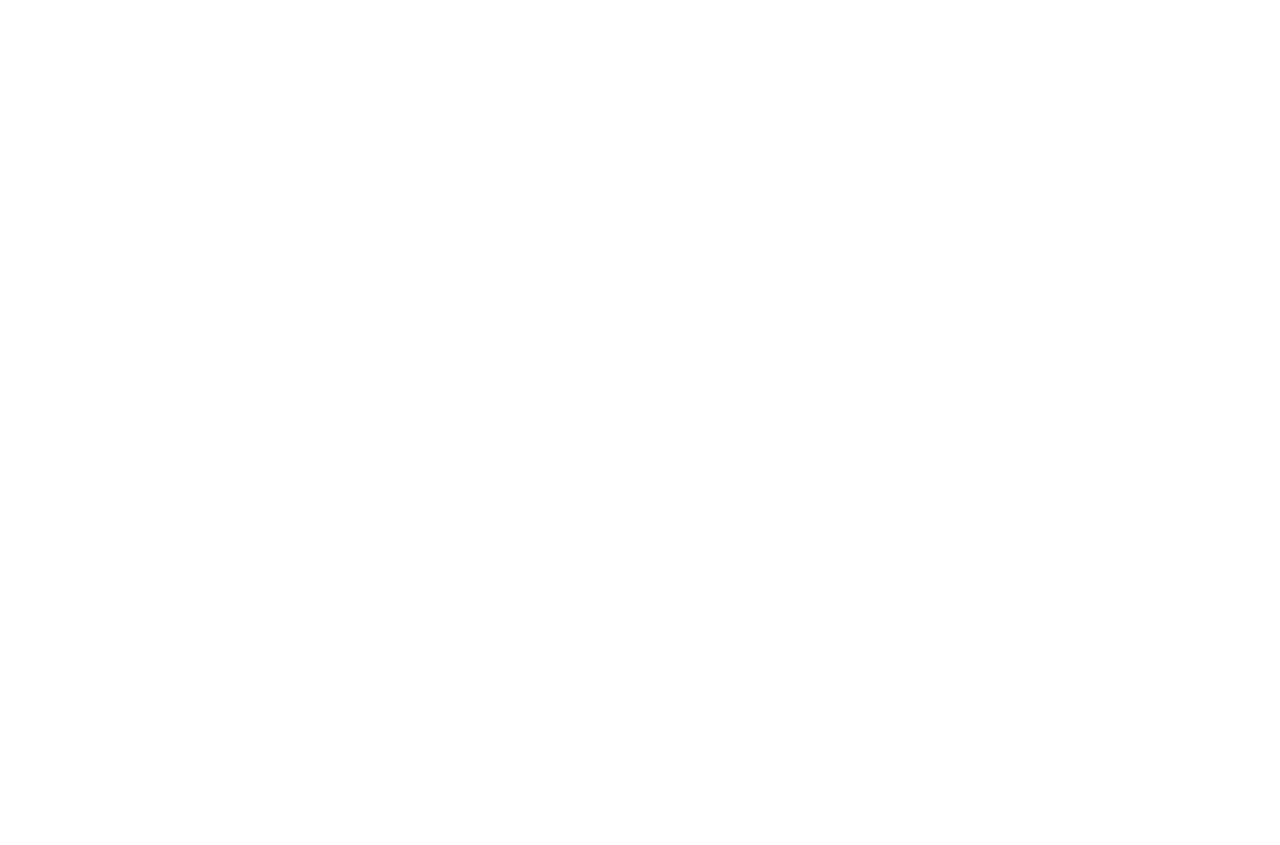
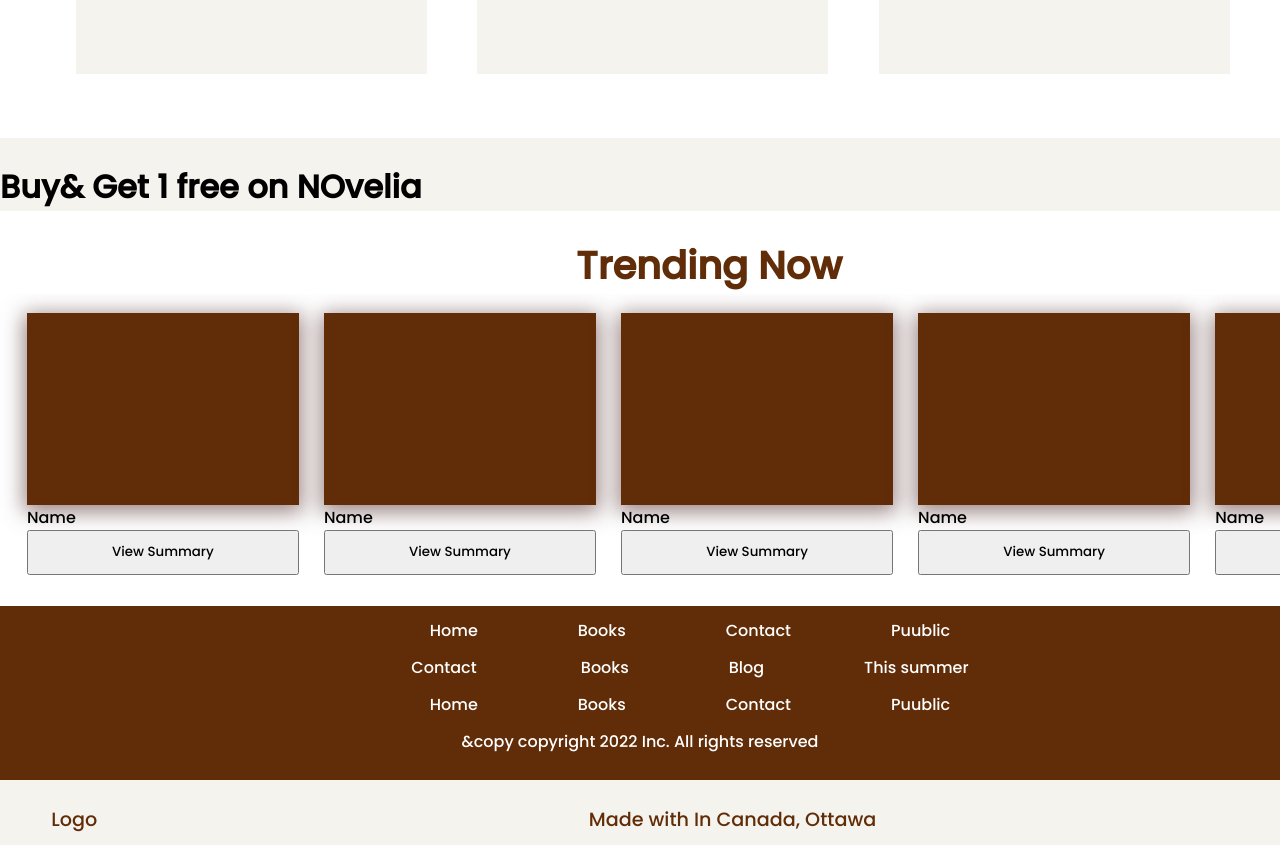
Before and after one commit to U-Alice/Novelia, a React (Create React App) app in the folder frontend/: page /welcome in a window 1280 px wide. Shown: the part 820-1665 px from the top of the page. Before the commit the page ends 800 px from the top, so only its background shows below. Built offline with nearby package versions, Linux system fonts and the light colour scheme.

Commit message:
added subscribe components

```diff
--- a/frontend/src/components/home/books.jsx
+++ b/frontend/src/components/home/books.jsx
@@ -1,8 +1,7 @@
-
-function Books(){
-return (
+function Books() {
+  return (
     <div>
-<div className="top3">
+      <div className="top3">
         <div className="heading">
           <h3>TOP 3 this summer </h3>
         </div>
@@ -37,86 +36,7 @@ return (
       <div className="top" id="buy">
         <h1>Buy& Get 1 free on NOvelia</h1>
       </div>
-      <div className="heading">
-        <h3>TRENDING NOVELS</h3>
-      </div>
-      <div className="trending">
-        <div className="list">
-          <div className="listItem">
-            <div className="image"></div>
-            <p>name</p>
-            <p>rating</p>
-            <button>view Summary</button>
-          </div>
-          <div className="listItem">
-            <div className="image"></div>
-            <p>name</p>
-            <p>rating</p>
-            <button>view Summary</button>
-          </div>
-          <div className="listItem">
-            <div className="image"></div>
-            <p>name</p>
-            <p>rating</p>
-            <button>view Summary</button>
-          </div>{" "}
-          <div className="listItem">
-            <div className="image"></div>
-            <p>name</p>
-            <p>rating</p>
-            <button>view Summary</button>
-          </div>{" "}
-          <div className="listItem">
-            <div className="image"></div>
-            <p>name</p>
-            <p>rating</p>
-            <button>view Summary</button>
-          </div>{" "}
-          <div className="listItem">
-            <div className="image"></div>
-            <p>name</p>
-            <p>rating</p>
-            <button>view Summary</button>
-          </div>{" "}
-          <div className="listItem">
-            <div className="image"></div>
-            <p>name</p>
-            <p>rating</p>
-            <button>view Summary</button>
-          </div>{" "}
-          <div className="listItem">
-            <div className="image"></div>
-            <p>name</p>
-            <p>rating</p>
-            <button>view Summary</button>
-          </div>{" "}
-          <div className="listItem">
-            <div className="image"></div>
-            <p>name</p>
-            <p>rating</p>
-            <button>view Summary</button>
-          </div>{" "}
-          <div className="listItem">
-            <div className="image"></div>
-            <p>name</p>
-            <p>rating</p>
-            <button>view Summary</button>
-          </div>{" "}
-          <div className="listItem">
-            <div className="image"></div>
-            <p>name</p>
-            <p>rating</p>
-            <button>view Summary</button>
-          </div>{" "}
-          <div className="listItem">
-            <div className="image"></div>
-            <p>name</p>
-            <p>rating</p>
-            <button>view Summary</button>
-          </div>
-        </div>
-      </div>
-      </div>
-)
+    </div>
+  );
 }
 export default Books;
--- /dev/null
+++ b/frontend/src/components/home/displayBooks.jsx
@@ -0,0 +1,76 @@
+function DisplayBooks() {
+  return (
+
+    <div>
+      <div className="heading">
+        <h1>Trending Now</h1>
+      </div>
+    <div className="list">
+      <div className="listItem">
+      <div className="image">
+        <img src="" alt="" />
+      </div>
+      <div>
+        <p>Name</p>
+        <button>View Summary</button>
+      </div>
+      </div>
+      <div className="listItem">
+      <div className="image">
+        <img src="" alt="" />
+      </div>
+      <div>
+        <p>Name</p>
+        <button>View Summary</button>
+      </div>
+      </div>
+      <div className="listItem">
+      <div className="image">
+        <img src="" alt="" />
+      </div>
+      <div>
+        <p>Name</p>
+        <button>View Summary</button>
+      </div>
+      </div>
+      <div className="listItem">
+      <div className="image">
+        <img src="" alt="" />
+      </div>
+      <div>
+        <p>Name</p>
+        <button>View Summary</button>
+      </div>
+      </div>
+      <div className="listItem">
+      <div className="image">
+        <img src="" alt="" />
+      </div>
+      <div>
+        <p>Name</p>
+        <button>View Summary</button>
+      </div>
+      </div>
+      <div className="listItem">
+      <div className="image">
+        <img src="" alt="" />
+      </div>
+      <div>
+        <p>Name</p>
+        <button>View Summary</button>
+      </div>
+      </div>
+      <div className="listItem">
+      <div className="image">
+        <img src="" alt="" />
+      </div>
+      <div>
+        <p>Name</p>
+        <button>View Summary</button>
+      </div>
+      </div>
+    </div>
+    </div>
+  );
+}
+export default DisplayBooks;
--- a/frontend/src/components/home/homepage.jsx
+++ b/frontend/src/components/home/homepage.jsx
@@ -1,4 +1,7 @@
+import Footer from "../landingPage/footer";
 import Body from "./body";
+import Books from "./books";
+import DisplayBooks from "./displayBooks";
 import Navbar from "./navbar";
 import "./welcome.css";
 
@@ -8,6 +11,9 @@ function Welcome() {
       <div>
         <Navbar />
         < Body />
+        <Books />
+        <DisplayBooks />
+        <Footer />
       </div>
     </div>
   );
--- a/frontend/src/components/home/welcome.css
+++ b/frontend/src/components/home/welcome.css
@@ -61,7 +61,7 @@
   margin-left: 3%;
 }
 .list {
-  width: 100%;
+  width: 98%;
   display: grid;
   grid-gap: 2%;
   padding: 16px;
```
Also changed, not shown: frontend/src/components/home/subscribe.jsx (added, +9 -0 lines).
